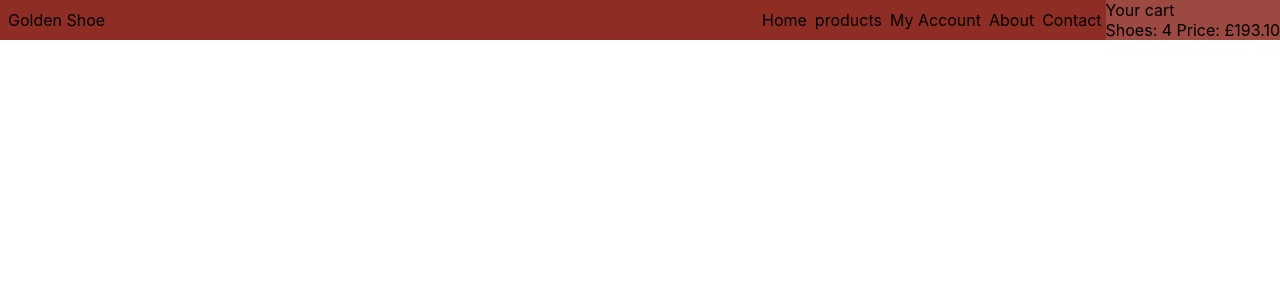
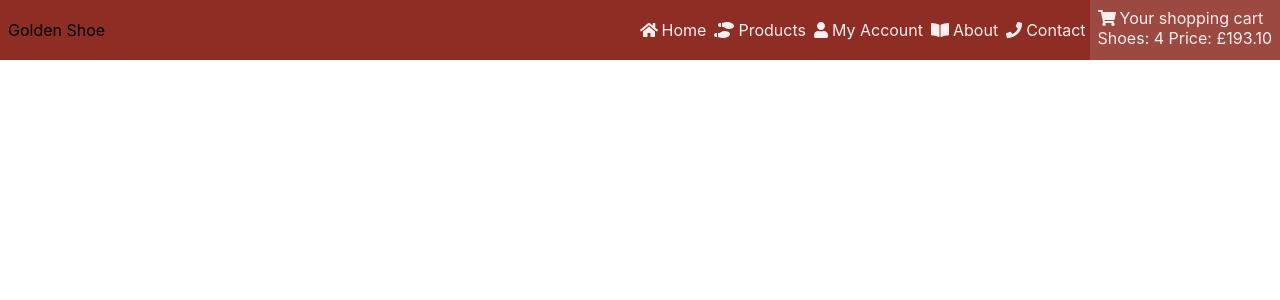
Before and after one commit to patchinator/golden_shoe, a Next.js app: page / in a window 1280 px wide. Shown: the top 300 px of the page. Built offline with nearby package versions, Linux system fonts and the light colour scheme.

Commit message:
Added respective Icons to their respective navigation links

```diff
--- a/components/Navbar.js
+++ b/components/Navbar.js
@@ -1,17 +1,44 @@
 import style from "./Navbar.module.scss";
+import { FontAwesomeIcon } from "@fortawesome/react-fontawesome";
+import {
+  faHome,
+  faUser,
+  faPhone,
+  faShoePrints,
+  faBookOpen,
+  faShoppingCart,
+} from "@fortawesome/free-solid-svg-icons";
 
 const Navbar = () => {
   return (
     <nav className={style.navbar}>
       <div className={style.title}>Golden Shoe</div>
       <div className={style.options}>
-        <div className={style.option}>Home</div>
-        <div className={style.option}>products</div>
-        <div className={style.option}>My Account</div>
-        <div className={style.option}>About</div>
-        <div className={style.option}>Contact</div>
+        <div className={style.option}>
+          <FontAwesomeIcon width="1.25rem" icon={faHome} />
+          <p>Home</p>
+        </div>
+        <div className={style.option}>
+          <FontAwesomeIcon width="1.25rem" icon={faShoePrints} />
+          <p>Products</p>
+        </div>
+        <div className={style.option}>
+          <FontAwesomeIcon width="1.25rem" icon={faUser} />
+          <p>My Account</p>
+        </div>
+        <div className={style.option}>
+          <FontAwesomeIcon width="1.25rem" icon={faBookOpen} />
+          <p>About</p>
+        </div>
+        <div className={style.option}>
+          <FontAwesomeIcon width="1.25rem" icon={faPhone} />
+          <p>Contact</p>
+        </div>
         <div className={style.cart}>
-          <div>Your cart</div>
+          <div className={style.cart_text}>
+            <FontAwesomeIcon width="1.25rem" icon={faShoppingCart} />
+            <p>Your shopping cart</p>
+          </div>
           <div>Shoes: 4 Price: £193.10</div>
         </div>
       </div>
--- a/components/Navbar.module.scss
+++ b/components/Navbar.module.scss
@@ -14,13 +14,33 @@
     display: flex;
     justify-content: center;
     align-items: center;
+    color: rgb(255, 238, 238);
 
     .option {
       padding: 0.25rem;
+      font-size: 16px;
+      display: flex;
+      align-items: center;
+
+      p {
+        padding-left: 0.25rem;
+      }
     }
 
     .cart {
       background-color: rgb(155, 73, 65);
+      padding: 0.5rem;
+      height: 100%;
+
+      .cart_text {
+        display: flex;
+        align-items: center;
+
+        p {
+          padding-left: 0.25rem;
+          margin: 0;
+        }
+      }
     }
   }
 }
```
